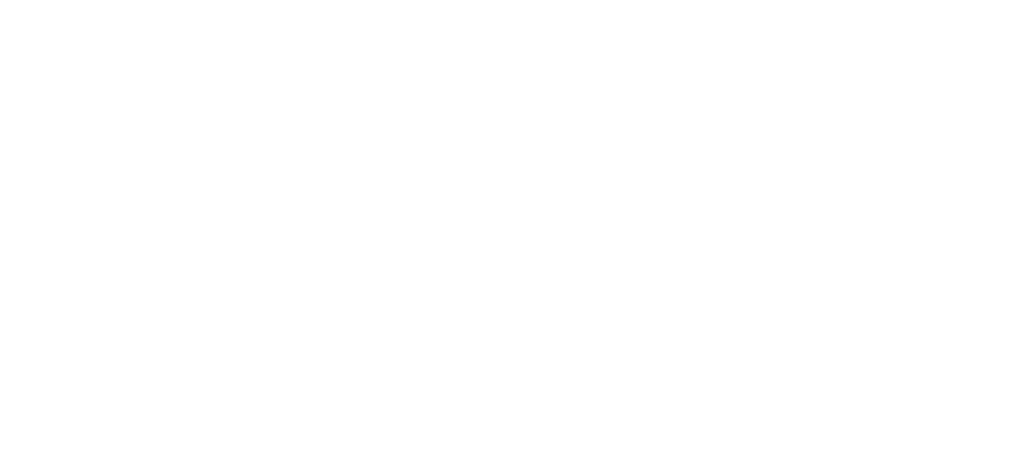
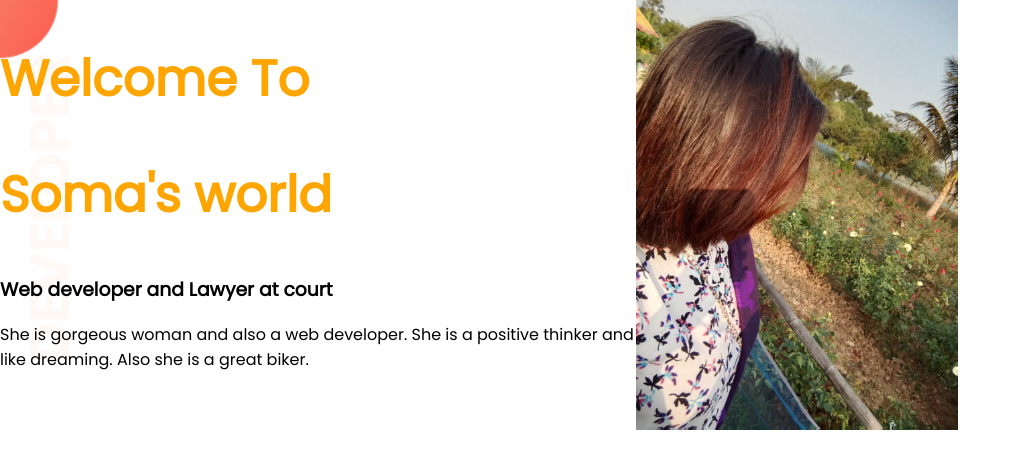
Before and after one commit to somabhadra1/developer-portfolio1, a plain HTML site: page index.html in a window 1280 px wide. Shown: the whole page, without its empty margins (0-1021 px from the left). Drawn offline with Linux system fonts and the light colour scheme.

Commit message:
top-banner

```diff
--- a/index.html
+++ b/index.html
@@ -5,9 +5,23 @@
     <meta http-equiv="X-UA-Compatible" content="IE=edge">
     <meta name="viewport" content="width=device-width, initial-scale=1.0">
     <title>Soma's portfolio</title>
+    <link rel="preconnect" href="https://fonts.googleapis.com">
+<link rel="preconnect" href="https://fonts.gstatic.com" crossorigin>
+<link href="https://fonts.googleapis.com/css2?family=Poppins&display=swap" rel="stylesheet">
     <link rel="stylesheet" href="style.css">
 </head>
 <body>
-
+    <section class="top-banner">
+        <div class="half-width">
+            <h1>Welcome To</h1>
+        <h1 ><span class="orange-color">Soma's</span> world</h1>
+        <h3>Web developer and Lawyer at court</h3>
+        <p>She is gorgeous woman and also a web developer. She is a positive thinker and like dreaming. Also she is a great biker.</p>
+        <a class="link-button" target="_blank" href="https://www.linkedin.com/in/sb-chandrika-337bab220/">Hire Me</a>
+        </div>
+        <div class="half-width">
+            <img src="images/269743405_3059936537668104_5605192551892688859_n.jpg" alt="">
+        </div>
+    </section>
 </body>
 </html>
--- a/style.css
+++ b/style.css
@@ -0,0 +1,34 @@
+body{
+    font-family: 'Poppins', sans-serif;
+    margin: 0%;
+}
+h1{
+    font-size: 50px;
+    color: orange;
+}
+.orange-color{
+    color: orange;
+}
+section{
+    display: flex;
+}
+.half-width{
+    width:50%
+   padding-left 5%;
+}
+.half-width img{
+    width:50%
+}
+.link-button{
+    text-decoration: none;
+    background-image: linear-gradient(orange) tomato;
+    padding:10px 40px;
+    color: white;
+    font-weight: 400;
+    border-radius: 5px;
+}
+.top-banner{
+    background-image: url(images/top-banner.png);
+    background-repeat: no-repeat;
+
+}
```
Also changed, not shown: images/269743405_3059936537668104_5605192551892688859_n.jpg (added), images/dream-bg.png (added), images/exp-bg.png (added), images/jhankar.png (added), images/jhankar2.png (added), images/my-bg.png (added), images/my-bg2.png (added), images/top-banner.png (added), 7 other files.
